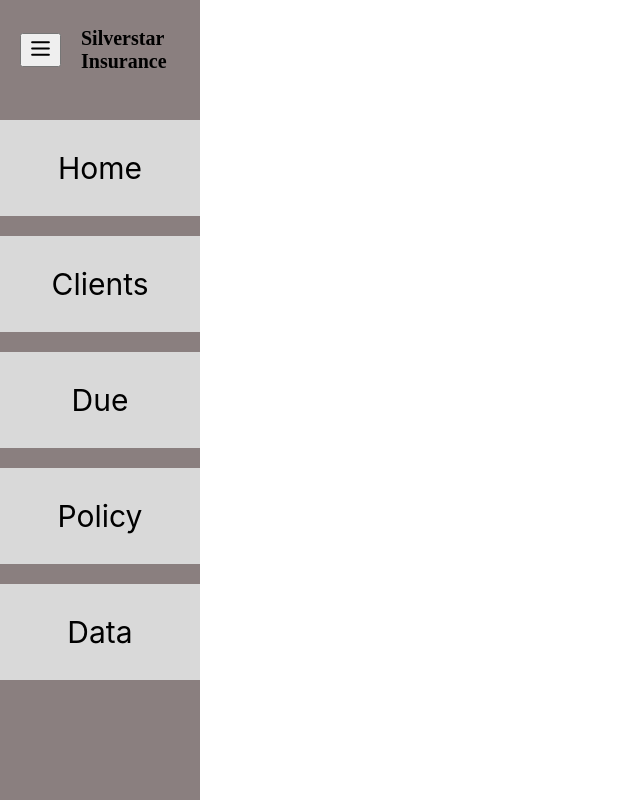
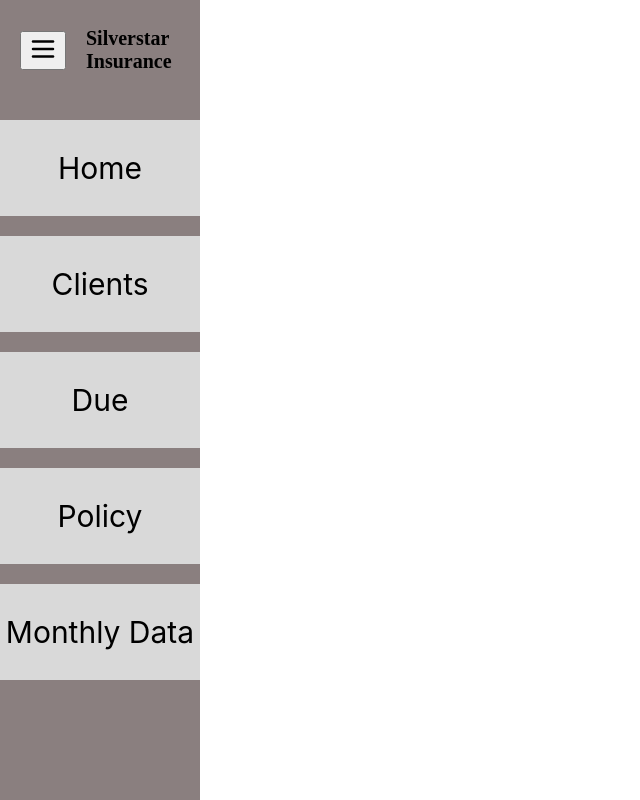
Before and after one commit to WNTERFX/insurance-client-page, a React (Create React App) app: page / in a window 1280 px wide. Shown: the whole page, without its empty margins (0-640 px from the left). Built offline with nearby package versions, Linux system fonts and the light colour scheme.

Commit message:
Changed Data to Monhtly Data

```diff
--- a/src/NavBar.js
+++ b/src/NavBar.js
@@ -7,7 +7,7 @@ export default function NavBar() {
   <div className="nav-bar">
     <div className="logo-bar">
     <button className="nav-bar-button" >
-      <Menu className="nav-bar-icon" size={25} color="black" />
+      <Menu className="nav-bar-icon" size={30} color="black" />
     </button>
     <h1 className="logo">Silverstar Insurance</h1>
     </div>
@@ -16,7 +16,7 @@ export default function NavBar() {
       <a href="#" className="side-bar-item">Clients</a>
       <a href="#" className="side-bar-item">Due</a>
       <a href="#" className="side-bar-item">Policy</a>
-      <a href="#" className="side-bar-item">Data</a>
+      <a href="#" className="side-bar-item">Monthly Data</a>
     </div>
   </div>
   );
```
